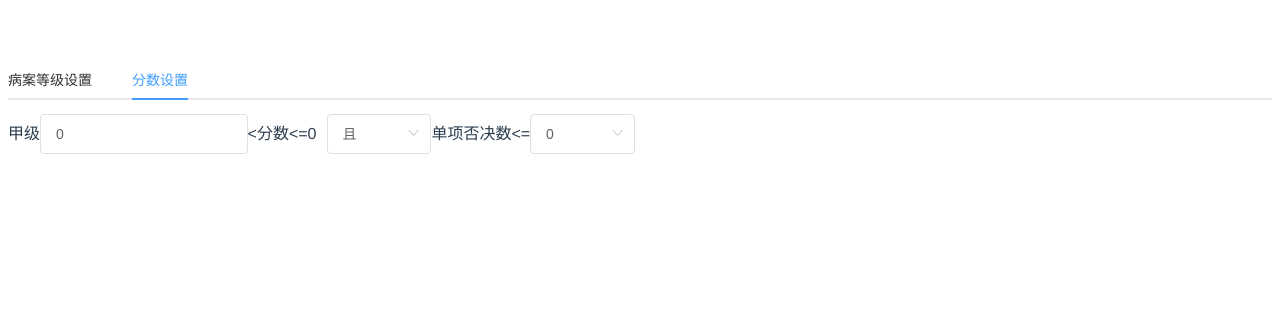
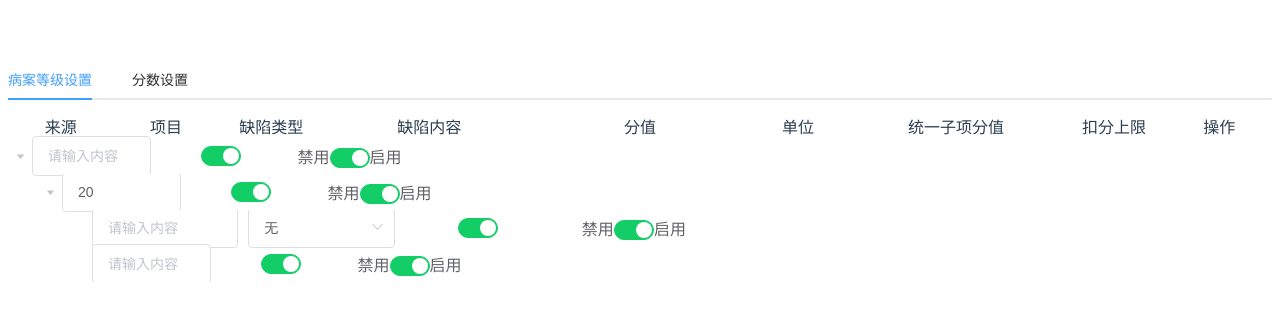
Before and after one commit to XPengH/pe-vue-component, a Vue app: page / in a window 1280 px wide. Shown: the top 320 px of the page. Built offline with nearby package versions, Linux system fonts and the light colour scheme.

Commit message:
[修改] 功能迭代

```diff
--- /dev/null
+++ b/src/assets/optionConfig.js
@@ -0,0 +1,49 @@
+export const scoreOptions = [{
+  value: '0.5',
+  label: '0.5'
+}, {
+  value: '1',
+  label: '1'
+}, {
+  value: '2',
+  label: '2'
+}, {
+  value: '3',
+  label: '3'
+}, {
+  value: '4',
+  label: '4'
+}, {
+  value: '丙级',
+  label: '丙级'
+}, {
+  value: '单项否决',
+  label: '单项否决'
+}];
+
+export const unitOptions = [{
+  value: '无',
+  label: '无'
+}, {
+  value: '/次',
+  label: '/次'
+}, {
+  value: '/项',
+  label: '/项'
+}];
+
+export const relationOptions = [{
+  value: '且',
+  label: '且'
+}, {
+  value: '或',
+  label: '或'
+}];
+
+export const vetoOptions = [{
+  value: '0',
+  label: '0'
+}, {
+  value: '1',
+  label: '1'
+}];
--- a/src/components/LevelSetting.vue
+++ b/src/components/LevelSetting.vue
@@ -1,28 +1,116 @@
 <template>
-  <div class='level-setting'>
-    <el-dropdown @command="handleCommand">
-      <span class="el-dropdown-link">
-        下拉菜单<i class="el-icon-arrow-down el-icon--right"></i>
-      </span>
-      <el-dropdown-menu slot="dropdown">
-        <el-dropdown-item command="a">黄金糕</el-dropdown-item>
-        <el-dropdown-item command="b">狮子头</el-dropdown-item>
-      </el-dropdown-menu>
-    </el-dropdown>
+  <div class="level-setting">
+    <el-row :gutter="0" type="flex" align="middle" >
+      <el-col :xs="2" :sm="2" :md="2" :lg="2" :xl="2" ref="from">
+        <span>来源</span>
+      </el-col>
+      <el-col :xs="2" :sm="2" :md="2" :lg="2" :xl="2">
+        <span>项目</span>
+      </el-col>
+      <el-col :xs="2" :sm="2" :md="2" :lg="2" :xl="2">
+        <span>缺陷类型</span>
+      </el-col>
+      <el-col :xs="4" :sm="4" :md="4" :lg="4" :xl="4">
+        <span>缺陷内容</span>
+      </el-col>
+      <el-col :xs="4" :sm="4" :md="4" :lg="4" :xl="4">
+        <span>分值</span>
+      </el-col>
+      <el-col :xs="2" :sm="2" :md="2" :lg="2" :xl="2">
+        <span>单位</span>
+      </el-col>
+      <el-col :xs="4" :sm="4" :md="4" :lg="4" :xl="4">
+        <span>统一子项分值</span>
+      </el-col>
+      <el-col :xs="2" :sm="2" :md="2" :lg="2" :xl="2">
+        <span>扣分上限</span>
+      </el-col>
+      <el-col :xs="2" :sm="2" :md="2" :lg="2" :xl="2">
+        <span>操作</span>
+      </el-col>
+    </el-row>
+    <el-tree
+      :data="levelData"
+      node-key="id"
+      default-expand-all
+      :indent = "treeNodeLeftLength"
+      @node-click="checkTreeNode"
+      :expand-on-click-node="false"
+    >
+      <el-row  :gutter="10" type="flex" justify="space-between" align="middle" class="custom-tree-node" slot-scope="{ node, data }" @click="checkTreeNode(data)">
+        <el-col>
+          <el-input :disabled="!data.switchState" type="number" v-model="data.maximumPoints" placeholder="请输入内容"></el-input>
+        </el-col>
+        <el-col v-if="data.score">
+          <el-select :disabled="!data.switchState" v-model="data.score" placeholder="请选择">
+            <el-option
+              v-for="item in scoreOptions"
+              :key="item.value"
+              :label="item.label"
+              :value="item.value">
+            </el-option>
+          </el-select>
+        </el-col>
+        <el-col :disabled="!data.switchState">
+          <el-switch v-model="data.switchState" active-color="#13ce66" inactive-color="#ff4949"></el-switch>
+        </el-col>
+        <el-col>
+          <span>禁用</span>
+          <el-switch @change="siwtchChange(data)" v-model="data.switchState" active-color="#13ce66" inactive-color="#ff4949"></el-switch>
+          <span>启用</span>
+        </el-col>
+      </el-row>
+    </el-tree>
   </div>
 </template>
 
 <script>
+import {scoreOptions, unitOptions} from '@/assets/optionConfig.js';
+let id = 10000;
 export default {
   name: 'LevelSetting',
   data() {
     return {
+      treeNodeLeftLength: 30, // 树形结构子节点靠左的距离
+      scoreOptions, // 分值选项
+      unitOptions, // 单位选项
+      levelData: [{
+        id: 1,
+        label: '一级 1',
+        switchState: true,
+        children: [{
+          id: 4,
+          label: '二级 1-1',
+          switchState: true,
+          maximumPoints: 20,
+          children: [{
+            id: 9,
+            switchState: true,
+            score: '无',
+            label: '三级 1-1-1'
+          }, {
+            id: 10,
+            switchState: true,
+            label: '三级 1-1-2'
+          }]
+        }]
+      }]
     };
   },
   methods: {
-    handleCommand(command) {
-      this.$message('click on item ' + command);
-    }
+    checkTreeNode (data) {
+    },
+    siwtchChange (data) {
+      // 如果禁用时树形结点有子项，则将所有的子项switch开关关闭
+      if (data && data.children && data.children.length > 0) {
+        data.children.forEach(child => {
+          child.switchState = data.switchState;
+        });
+      }
+    },
+  },
+  mounted () {
+    window.onresize = this.menuWidthChange;
   }
 };
 </script>
--- a/src/components/ScoreSetting.vue
+++ b/src/components/ScoreSetting.vue
@@ -1,14 +1,14 @@
 <template>
   <div class='score-setting'>
     <el-row :gutter="10" type="flex" justify="start" align="middle">
-      <el-col :xs="12" :sm="12" :md="12" :lg="6" :xl="6">
+      <el-col :xs="12" :sm="12" :md="12" :lg="12" :xl="12">
         <div class="grid-content">
           <span>甲级</span>
           <el-input v-model="scoreParam.typeA.minScore" placeholder="请输入内容"></el-input>
           <span><分数<={{scoreParam.typeA.maxScore}}</span>
         </div>
       </el-col>
-      <el-col :xs="12" :sm="12" :md="12" :lg="6" :xl="6">
+      <el-col :xs="12" :sm="12" :md="12" :lg="12" :xl="12">
         <div class="grid-content bg-purple-light">
           <el-select v-model="scoreParam.typeA.relationValue" placeholder="请选择">
             <el-option
@@ -36,24 +36,13 @@
 </template>
 
 <script>
+import {relationOptions, vetoOptions} from '@/assets/optionConfig.js';
 export default {
   name: 'ScoreSetting',
   data() {
     return {
-      relationOptions: [{
-        value: '且',
-        label: '且'
-      }, {
-        value: '或',
-        label: '或'
-      }],
-      vetoOptions: [{
-        value: '0',
-        label: '0'
-      }, {
-        value: '1',
-        label: '1'
-      }],
+      relationOptions,
+      vetoOptions,
       scoreParam: {
         typeA: {
           minValue: 0,
--- a/src/views/Home.vue
+++ b/src/views/Home.vue
@@ -20,7 +20,7 @@ export default {
   },
   data () {
     return {
-      activeName: 'second'
+      activeName: 'first'
     };
   },
   methods: {
@@ -32,20 +32,12 @@ export default {
 </script>
 
 <!-- Add 'scoped' attribute to limit CSS to this component only -->
-<style scoped>
-h1,
-h2 {
-  font-weight: normal;
+<style>
+.custom-tree-node {
+  height: 35px;
 }
-ul {
-  list-style-type: none;
-  padding: 0;
-}
-li {
-  display: inline-block;
-  margin: 0 10px;
-}
-a {
-  color: #42b983;
+.el-tree-node__content{
+  height: 35px;
+  margin: 5px 0px;
 }
 </style>
```
